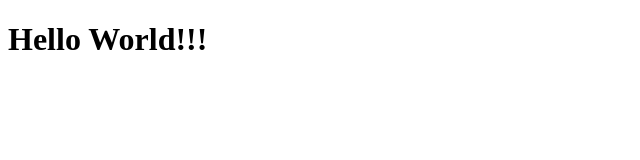
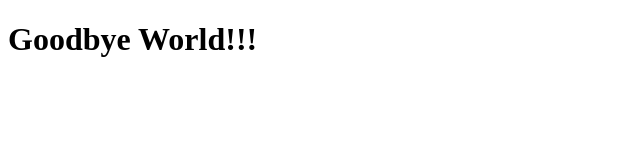
Before and after one commit to mspigner/fun_project, a plain HTML site: page index.html in a window 1280 px wide. Shown: the whole page, without its empty margins (0-640 px from the left). Drawn offline with Linux system fonts and the light colour scheme.

Commit message:
Edited the Site Title

```diff
--- a/index.html
+++ b/index.html
@@ -5,6 +5,6 @@
 	<title>Fun Guy</title>
 </head>
 <body>
-	<h1>Hello World!!!</h1>
+	<h1>Goodbye World!!!</h1>
 </body>
 </html>
```
